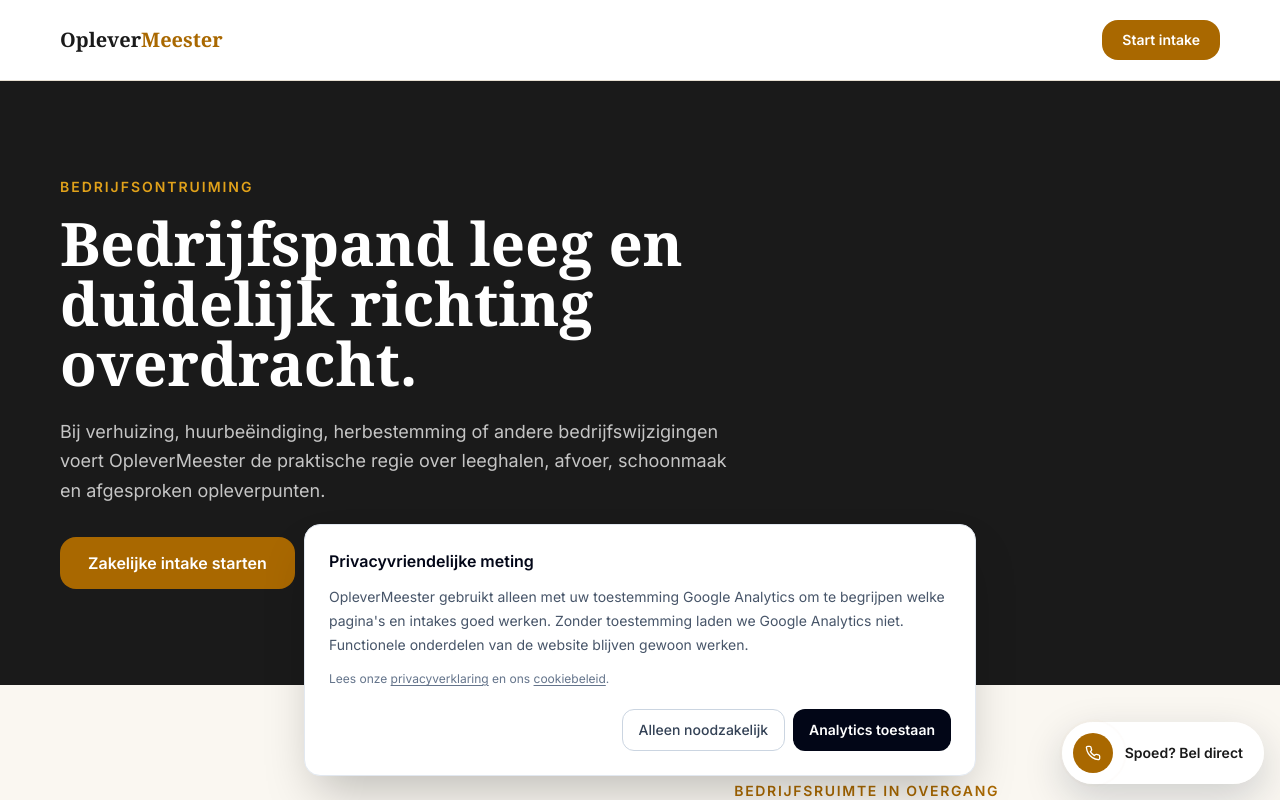
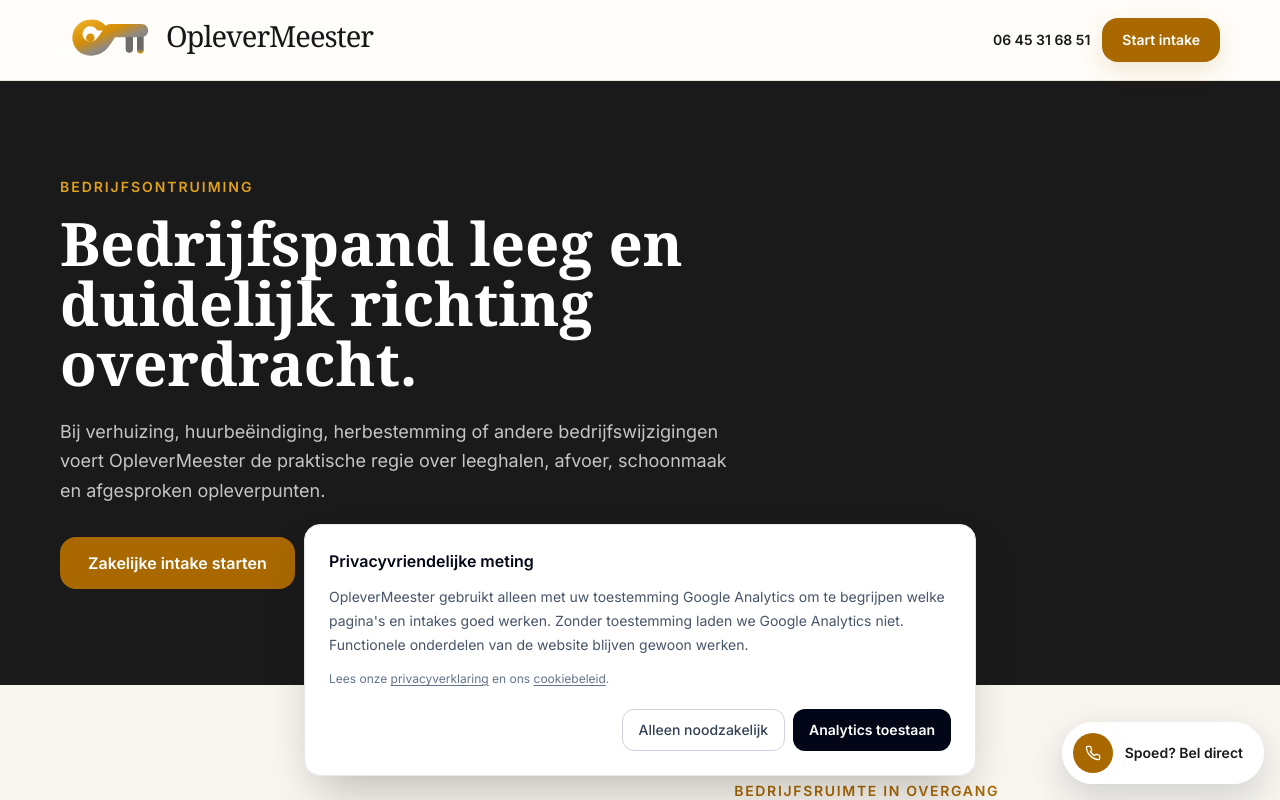
Before and after one commit to sandvlietbv/OpleverMeester, a Next.js app: page /bedrijfsontruiming in a window 1280 px wide. Shown: the top 800 px of the page. Built offline with nearby package versions, Linux system fonts and the light colour scheme.

Commit message:
Use new brand header on app/bedrijfsontruiming/page.tsx

```diff
--- a/app/bedrijfsontruiming/page.tsx
+++ b/app/bedrijfsontruiming/page.tsx
@@ -2,6 +2,7 @@ import type { Metadata } from "next";
 import Link from "next/link";
 import Contact from "@/components/Contact";
 import VisualProof from "@/components/VisualProof";
+import CompactHeader from "@/components/CompactHeader";
 
 export const metadata: Metadata = {
   title: "Bedrijfsontruiming | Bedrijfspand leeg en opleverklaar",
@@ -14,7 +15,7 @@ const JSON_LD = { "@context":"https://schema.org", "@type":"Service", name:"Bedr
 export default function Page() {
   return <>
     <script type="application/ld+json" dangerouslySetInnerHTML={{__html:JSON.stringify(JSON_LD)}} />
-    <header className="border-b border-surface-mid bg-white"><div className="container-om flex h-16 items-center justify-between md:h-20"><Link href="/" className="font-display text-lg font-semibold text-navy md:text-xl">Oplever<span className="text-orange">Meester</span></Link><a href="#intake" className="rounded-om bg-orange px-5 py-2.5 text-sm font-semibold text-white">Start intake</a></div></header>
+    <CompactHeader showPhone />
     <main>
       <section className="bg-navy py-16 text-white md:py-24"><div className="container-om max-w-5xl"><p className="text-sm font-semibold uppercase tracking-[0.14em] text-orange-light">Bedrijfsontruiming</p><h1 className="mt-4 max-w-4xl font-display text-4xl font-semibold leading-tight md:text-6xl">Bedrijfspand leeg en duidelijk richting overdracht.</h1><p className="mt-6 max-w-2xl text-lg leading-relaxed text-white/75">Bij verhuizing, huurbeëindiging, herbestemming of andere bedrijfswijzigingen voert OpleverMeester de praktische regie over leeghalen, afvoer, schoonmaak en afgesproken opleverpunten.</p><a href="#intake" className="mt-8 inline-block rounded-om bg-orange px-7 py-3.5 font-semibold text-white">Zakelijke intake starten</a></div></section>
       <VisualProof src="/images/visual-proof/bedrijfsontruiming.webp" alt="Kantoorruimte met verhuisdozen, lege stellingen en steekwagen" eyebrow="Bedrijfsruimte in overgang" title="Inventaris eruit, ruimte door naar de volgende fase." text="Kantoorinventaris, stellingen en restmateriaal worden volgens een uitvoeringsplan verwijderd, met aandacht voor toegang, planning en de afgesproken overdracht." considerations={["Toegang en werktijden", "Inventaris en gescheiden afvoer", "De geplande overdrachtsdatum"]} imageFirst variant="business" />
```
